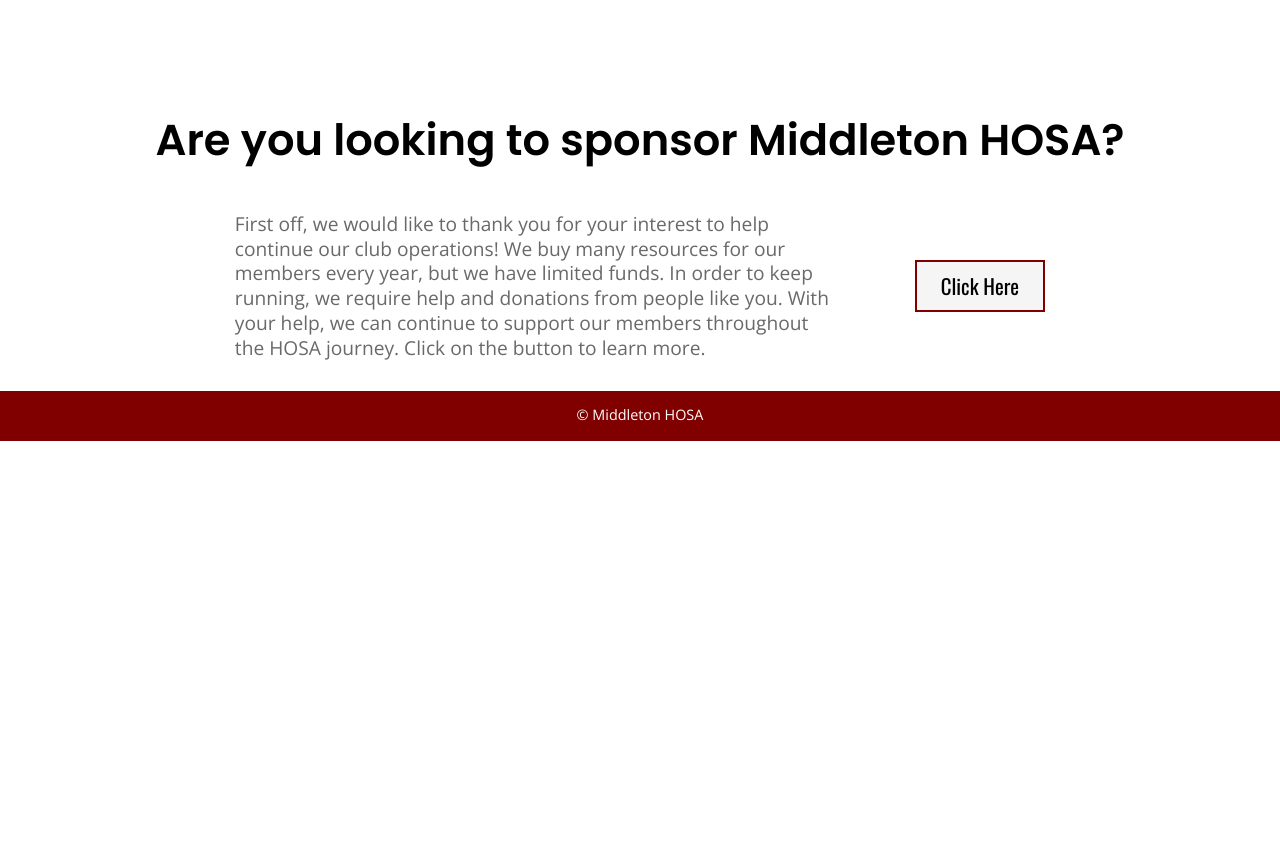
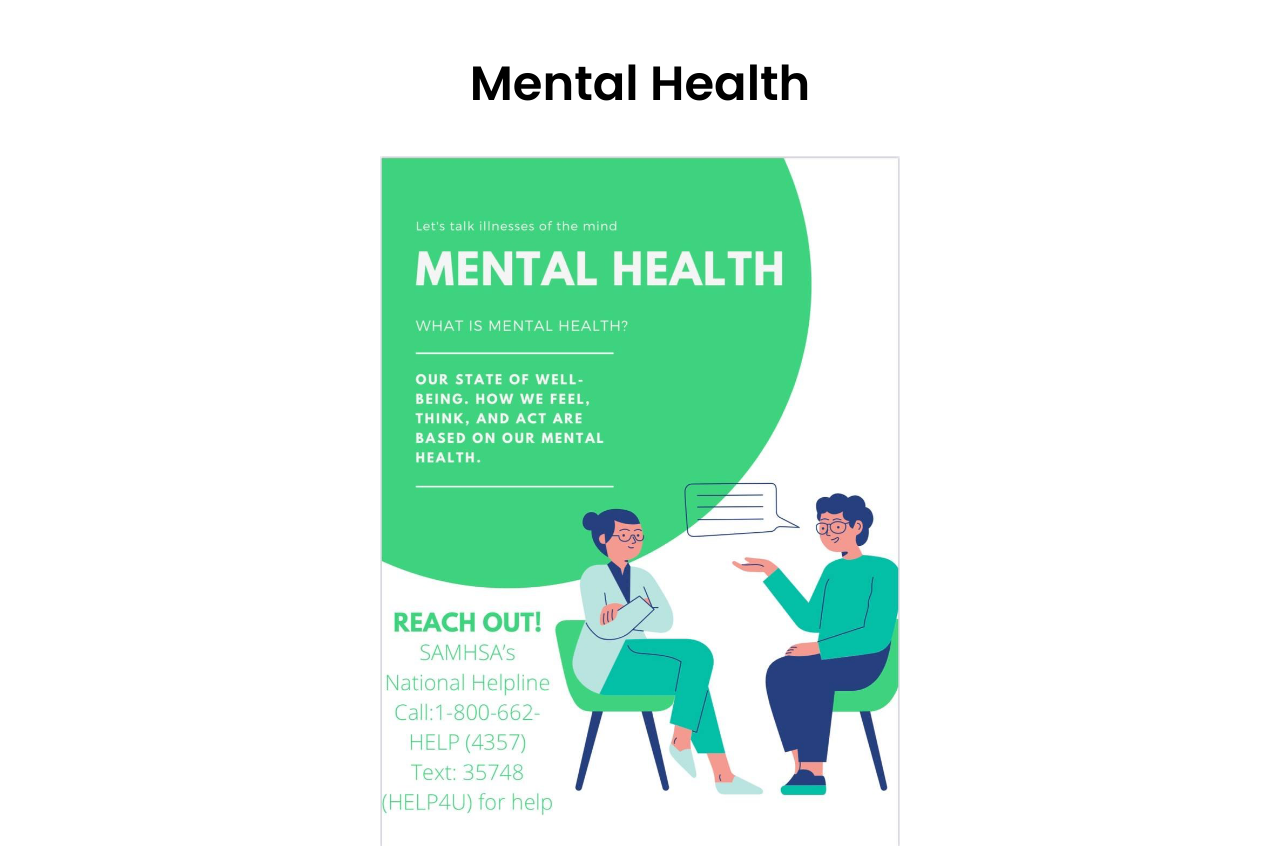
Before and after one commit to akhilyeddula/HOSAWebsite, a plain HTML site: page sponsorship.html in a window 1280 px wide. Shown: the part 1706-2560 px from the top of the page. Before the commit the page ends 2147 px from the top, so only its background shows below. Drawn offline with nearby package versions, Linux system fonts and the light colour scheme.

Commit message:
added poster to help a group with their event

```diff
--- a/sponsorship.html
+++ b/sponsorship.html
@@ -19,6 +19,16 @@
 		<link href="https://fonts.googleapis.com/css2?family=Oswald&display=swap" rel="stylesheet">
 		<link href="https://fonts.googleapis.com/css2?family=Poppins:wght@400;500;600;700&display=swap" rel="stylesheet">
 		<link href="https://fonts.googleapis.com/css2?family=Open+Sans:wght@300;400;600;700&display=swap" rel="stylesheet">
+
+	<style>
+		.mental{
+			height: 700px;
+			display: block;
+			margin-left: auto;
+			margin-right: auto;
+			padding: 5px ;
+		}
+	</style>
 
 	</head>
 
@@ -92,6 +102,11 @@
             </div>
 		</section>
 
+		<section>
+		<h2 class="bronze heading">Mental Health</h2>
+				<img class="mental" src="assets/images/mental health.png" alt="mental" >
+	</section>
+
 		<div class="padding-20px"></div>
 
 		<section id="sponsorship-letter">
```
Also changed, not shown: leadershipteam.html (+2 -2 lines), assets/images/mental health.png (added), 7 other files.
